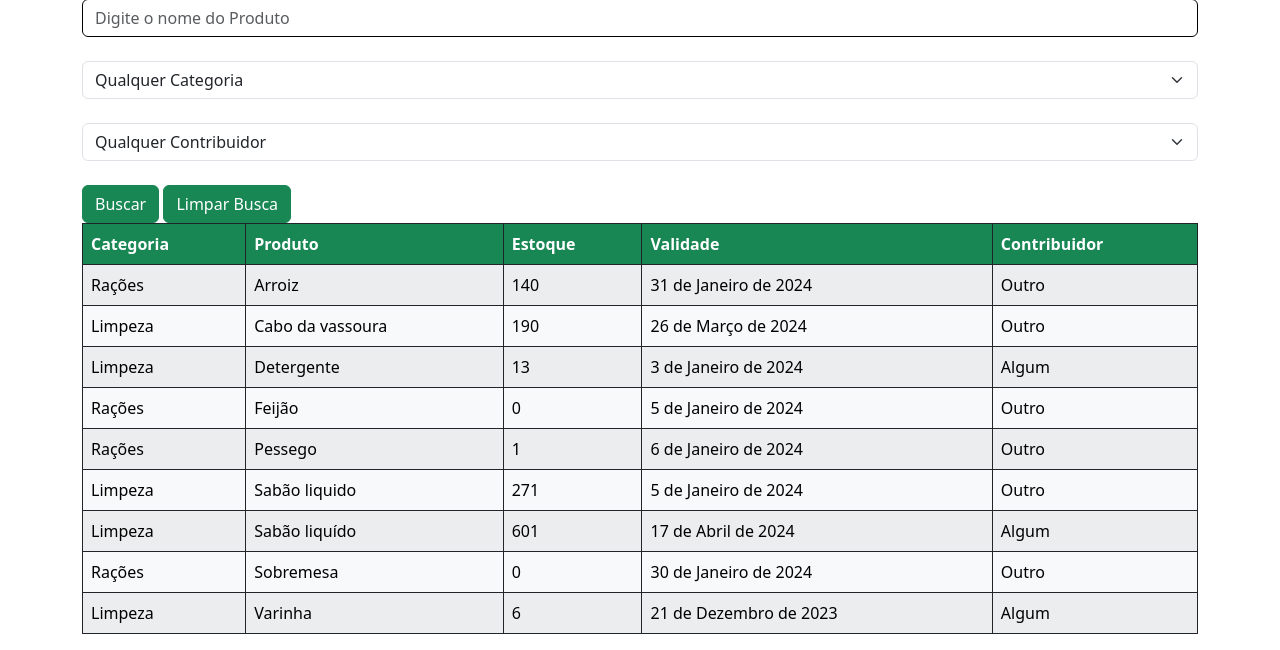
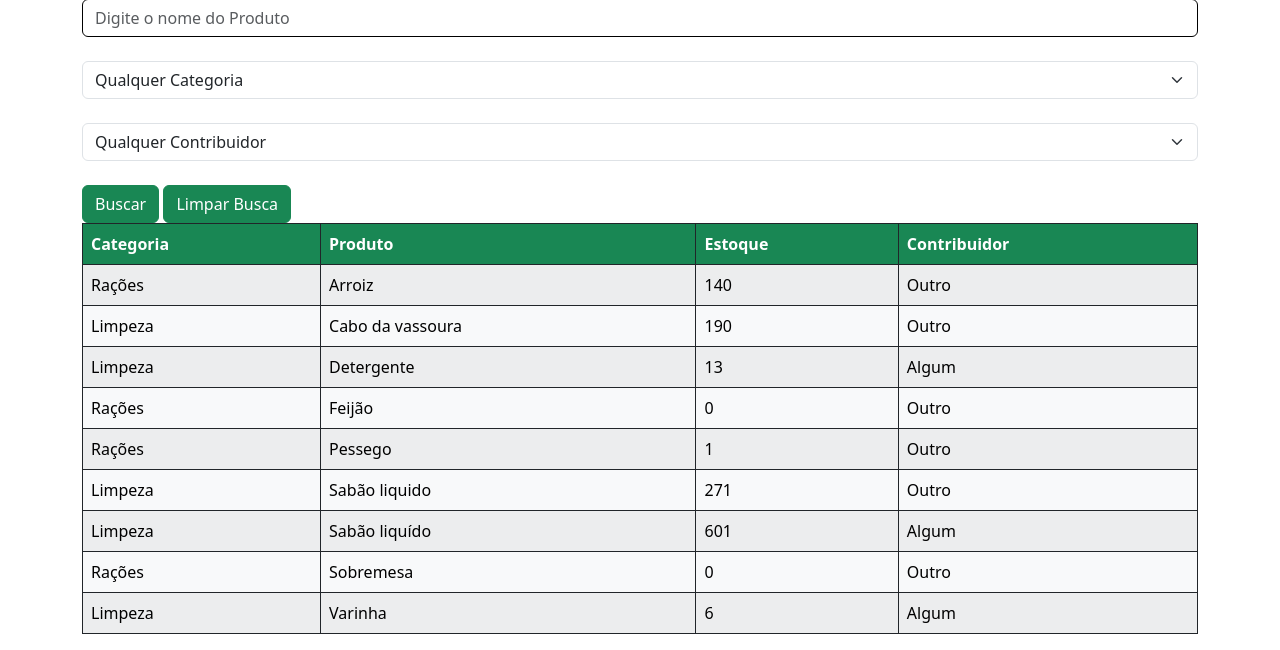
Before and after one commit to EliasjSilva/ABSJ-Project, a Django app: page /Estoque/ in a window 1280 px wide. Shown: the part 191-841 px from the top of the page. Run offline with Django 5.2, Linux system fonts and the light colour scheme; data comes from the database, SQL or seed files in the repository; some libraries are stand-ins or nearby versions.

Commit message:
Removendo a coluna 'validade' do Estoque

```diff
--- a/templates/list_Estoque.html
+++ b/templates/list_Estoque.html
@@ -46,7 +46,6 @@
           <th scope="col">Categoria</th>
           <th scope="col">Produto</th>
           <th scope="col">Estoque</th>
-          <th scope="col">Validade</th>
           <th scope="col">Contribuidor</th>
         </tr>
       </thead>
@@ -58,7 +57,6 @@
             <td><a href="{% url 'Categoria_read' id=p.categoria.id %}" class="specific-link">{{ p.categoria }}</a></td>
             <td><a href="{% url 'Produto_read' id=p.id %}" class="specific-link">{{ p.produto }}</a></td>
             <td>{{ p.estoque }}</td>
-            <td>{{ p.validade }}</td>
             <td><a href="{% url 'Contribuidor_read' id=p.contribuidor.id %}" class="specific-link">{{ p.contribuidor }}</a></td>
           </tr>
 
```
